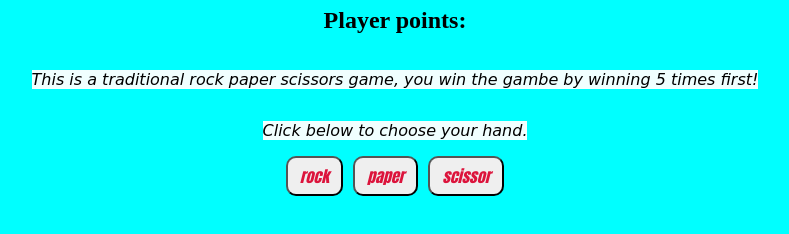
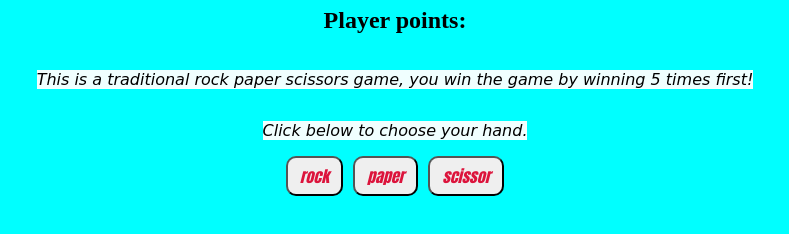
Before and after one commit to PerdidoenCoding/freecodegames, a plain HTML site: page index.html in a window 1280 px wide. Shown: the part 442-676 px from the top of the page, 245-1034 px from the left. Drawn offline with Linux system fonts and the light colour scheme.

Commit message:
Fixed typo in the description.

```diff
--- a/index.html
+++ b/index.html
@@ -13,7 +13,7 @@
     <h2>Result:<span id="result"></span></h2>
     <h2>Computer points:<span id="computerpoints"></span></h2>
     <h2>Player points:<span id="playerpoints"></span></h2>
-    <p>This is a traditional rock paper scissors game, you win the gambe by winning 5 times first!</p>
+    <p>This is a traditional rock paper scissors game, you win the game by winning 5 times first!</p>
     <p>Click below to choose your hand.</p>
     <div class="choices">
     <button id=" rock">rock</button>
```
